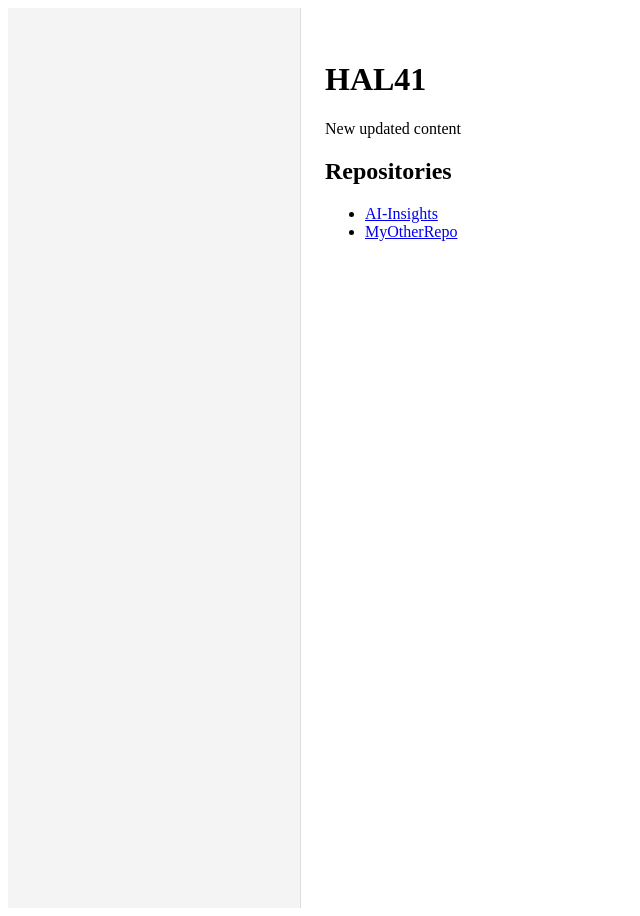
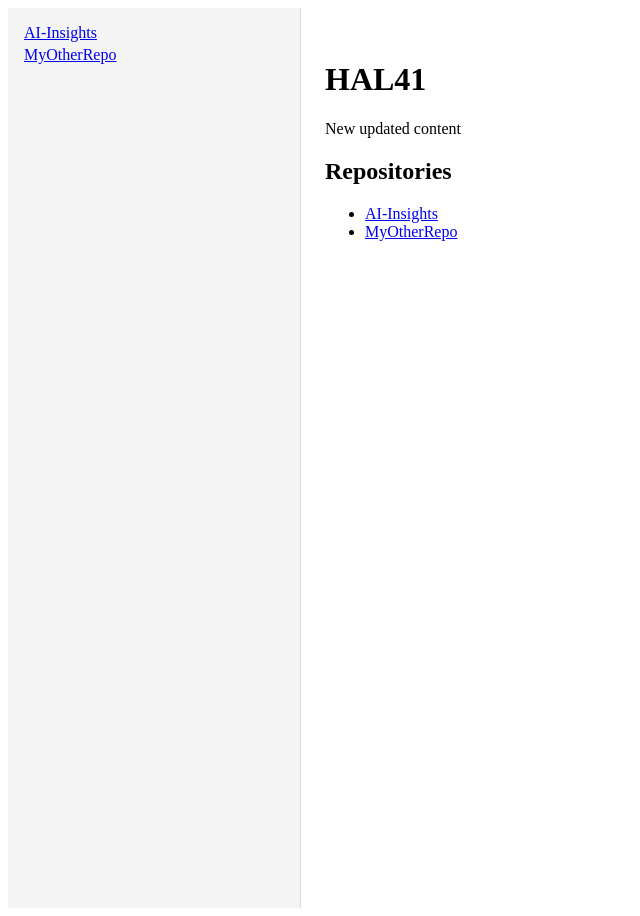
Before and after one commit to HAL41/HAL41.github.io, a Jekyll site: the page built from index.md, in a window 1280 px wide. Shown: the whole page, without its empty margins (0-640 px from the left). Built offline with Jekyll 4.4.1, drawn with Linux system fonts in a browser that asks for light colours.

Commit message:
try to better handle navigation

```diff
--- a/_layouts/default.html
+++ b/_layouts/default.html
@@ -9,7 +9,17 @@
 <body>
   <div class="layout">
     <aside class="sidebar">
-      {% include nav.html repo=repo %}
+      {%- if repo == nil or repo == "" -%}
+        <nav>
+          <ul>
+            {%- for r in site.data.repos -%}
+              <li><a href="/{{ r[0] }}/">{{ r[0] }}</a></li>
+            {%- endfor -%}
+          </ul>
+        </nav>
+      {%- else -%}
+        {% include nav.html repo=repo %}
+      {%- endif -%}
     </aside>
 
     <main class="content">
```
